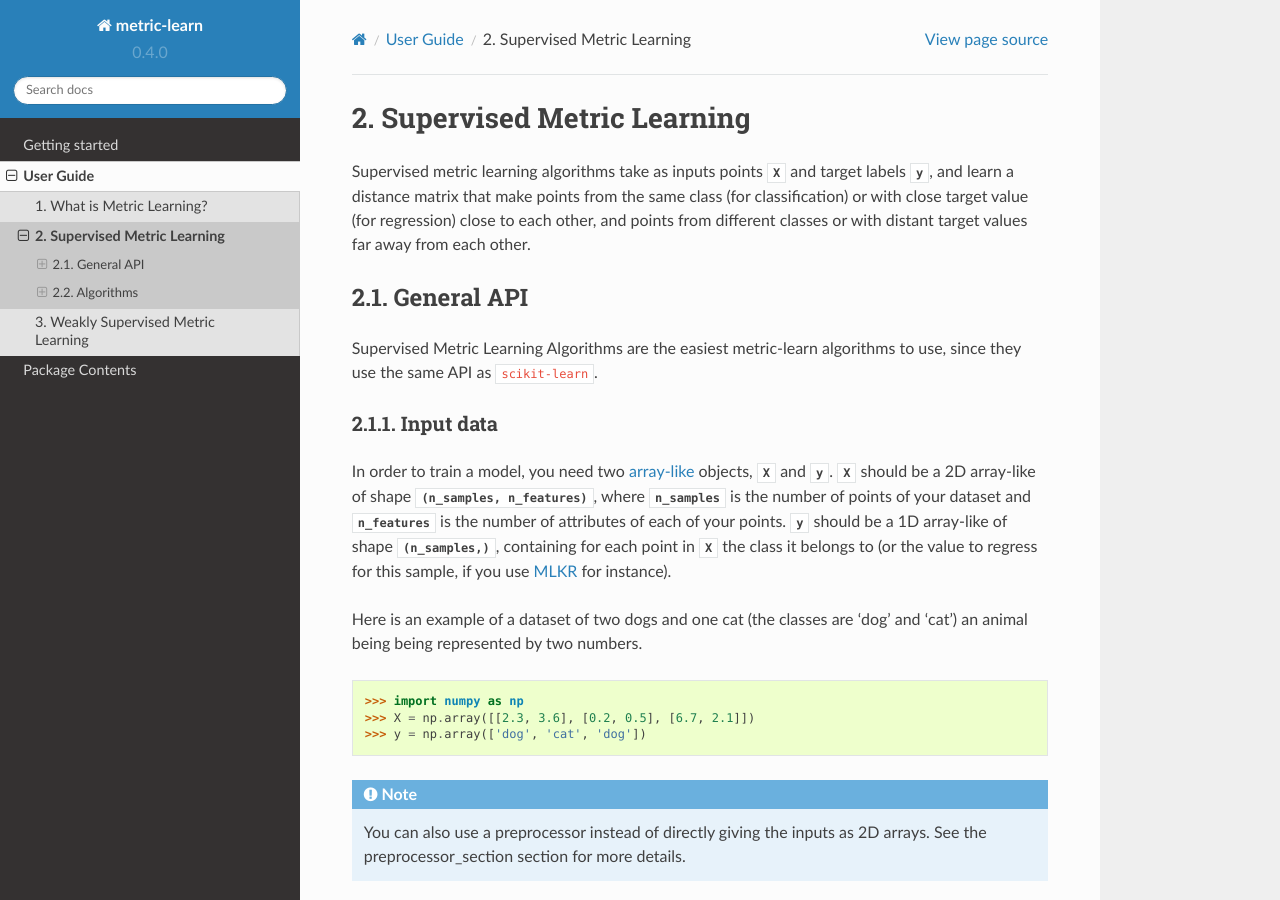
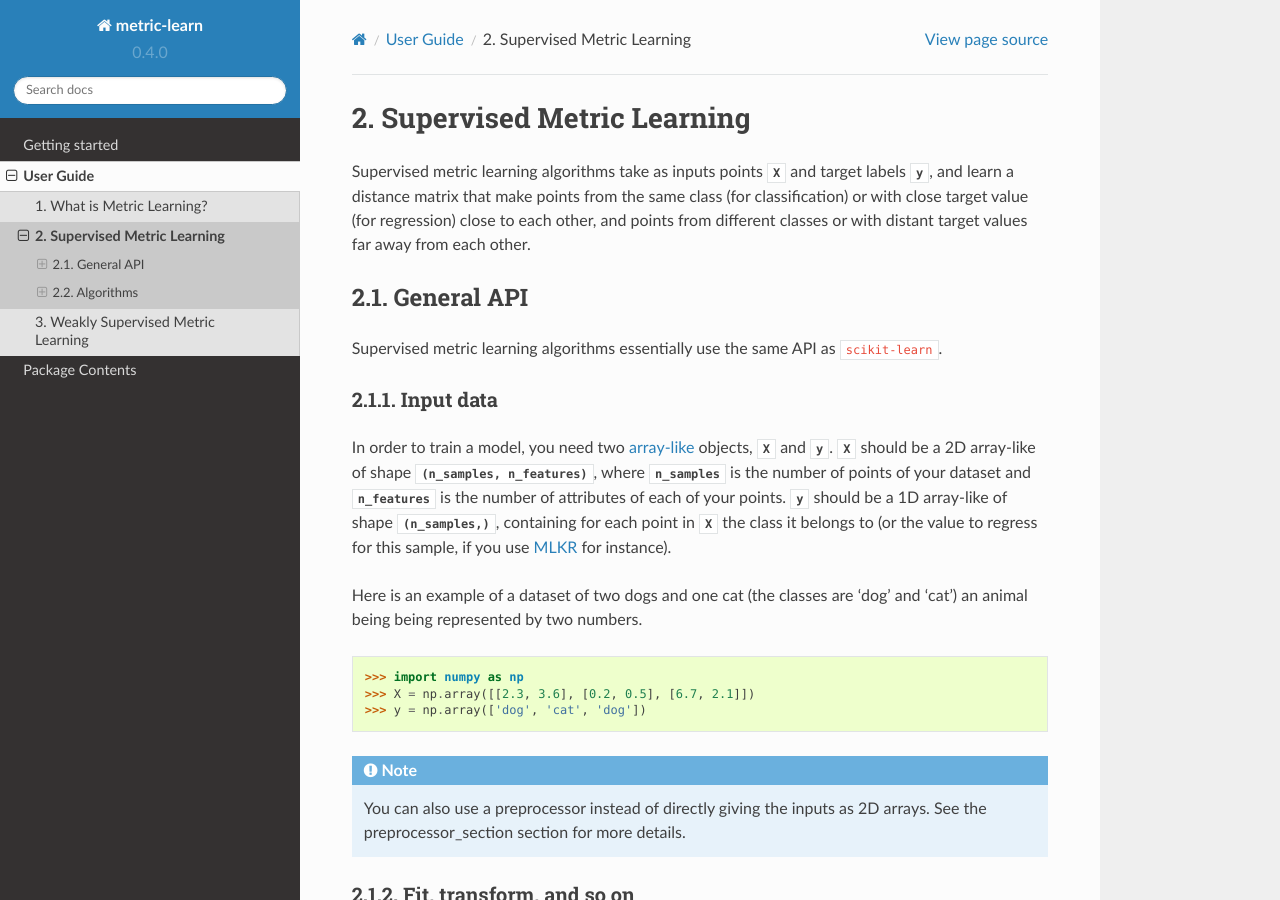
Before and after one commit to scikit-learn-contrib/metric-learn, a Sphinx documentation site: the page built from doc/supervised.rst, in a window 1280 px wide and 900 px high. Built offline with Sphinx 7.4.7 and the Read the Docs theme 2.0.0, drawn with Linux system fonts in a browser that asks for light colours; pages that are not in the unit, such as notebooks, are missing from menus.

Commit message:
get started

```diff
--- a/doc/supervised.rst
+++ b/doc/supervised.rst
@@ -11,8 +11,8 @@ from each other.
 General API
 ===========
 
-Supervised Metric Learning Algorithms are the easiest metric-learn algorithms
-to use, since they use the same API as ``scikit-learn``.
+Supervised metric learning algorithms essentially use the same API as
+``scikit-learn``.
 
 Input data
 ----------
```
